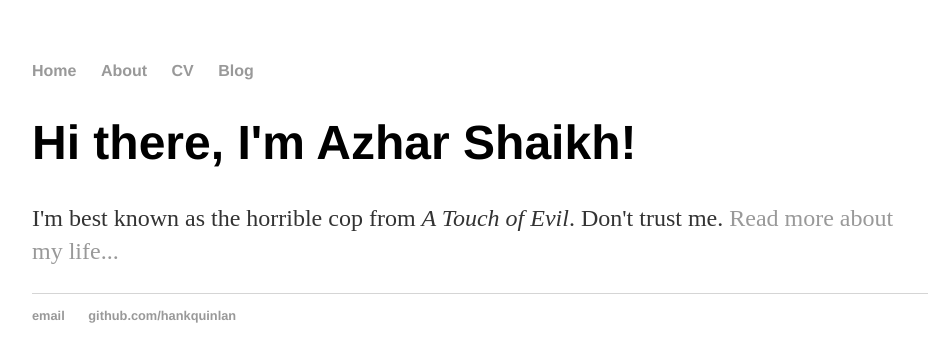
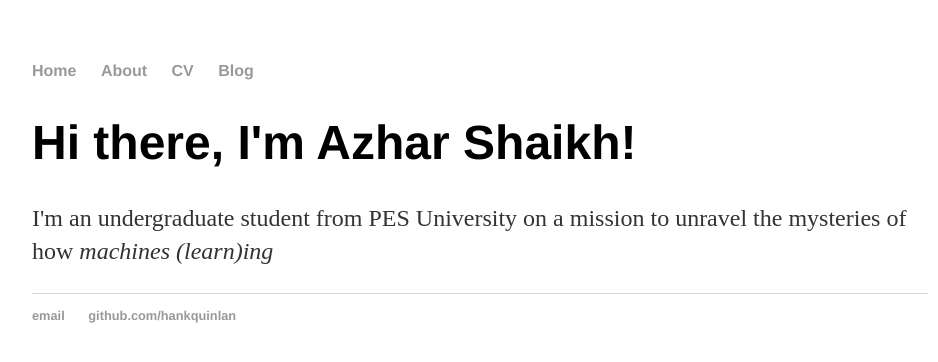
Before and after one commit to rahzaazhar/rahzaazhar.github.io, a Jekyll site: the page built from index.html, in a window 1280 px wide. Shown: the top 362 px of the page, without its empty margins (160-1098 px from the left). Built offline with Jekyll 4.4.1, drawn with Linux system fonts in a browser that asks for light colours.

Commit message:
Update index.html

```diff
--- a/index.html
+++ b/index.html
@@ -5,5 +5,5 @@ title: Azhar Shaikh, Student
 
 		<div class="blurb">
 			<h1>Hi there, I'm Azhar Shaikh!</h1>
-			<p>I'm best known as the horrible cop from <em>A Touch of Evil</em>. Don't trust me. <a href="/about">Read more about my life...</a></p>
+			<p>I'm an undergraduate student from PES University on a mission to unravel the mysteries of how <em>machines (learn)ing</em> </p>
 		</div>
```
